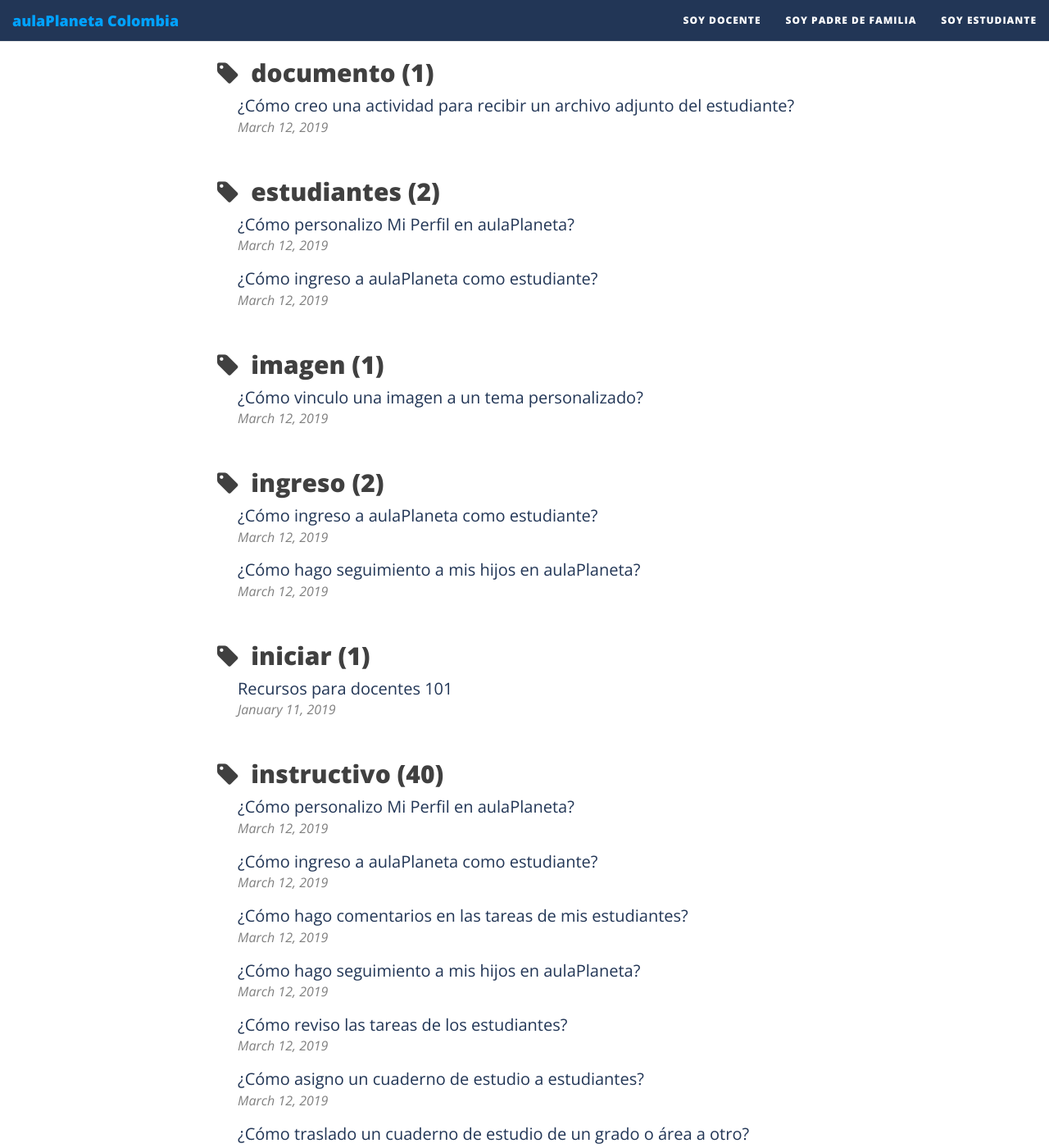
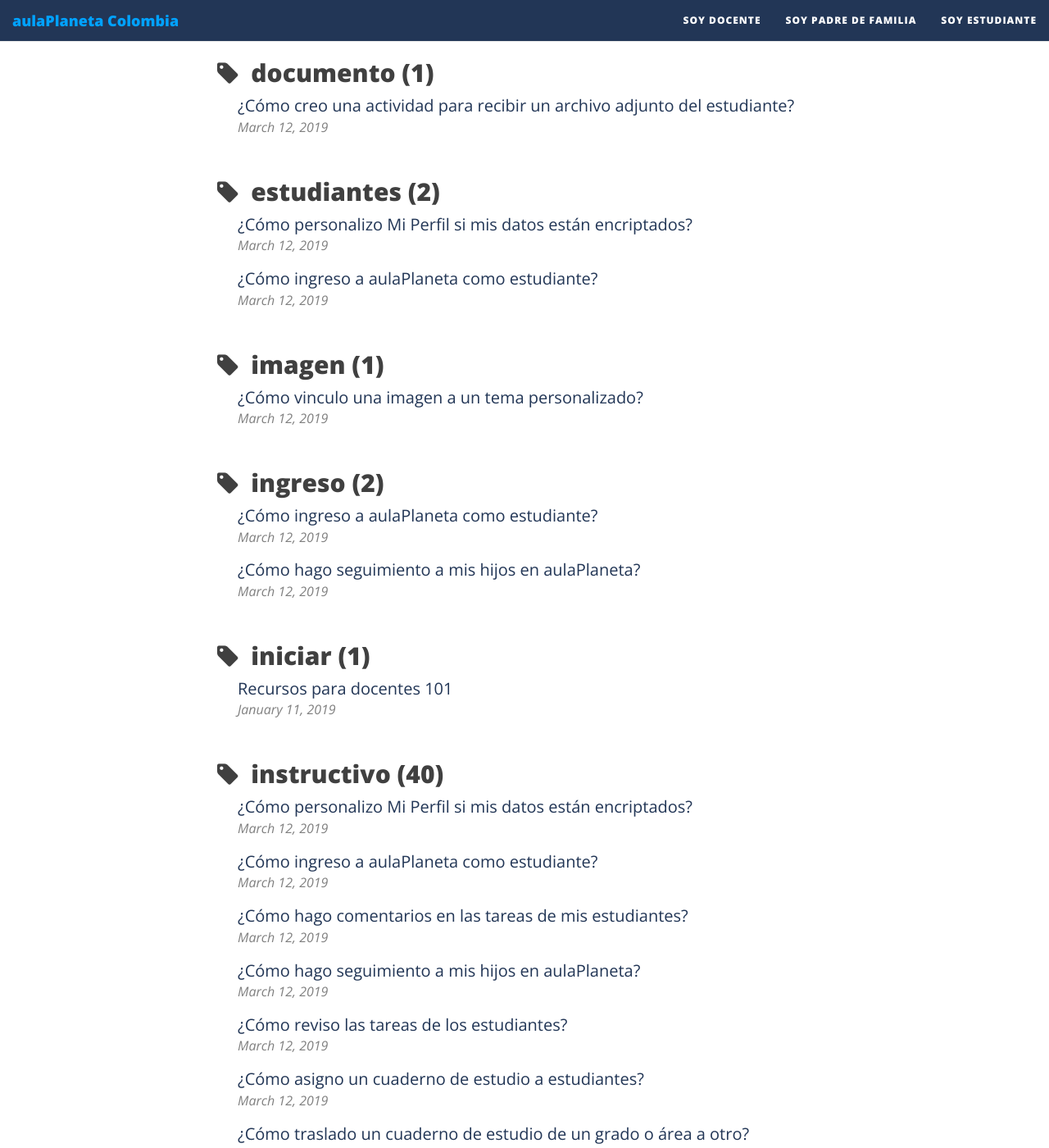
Before and after one commit to AulaPlanetaColombia/AulaPlanetaColombia.github.io, a Jekyll site: the page built from tags.html, in a window 1280 px wide and 1400 px high, scrolled down 5686 px. Shown: the whole window at 82% size. Built offline with Jekyll 4.4.1, drawn with Linux system fonts in a browser that asks for light colours; nearby versions of some CDN libraries; some of the changed text lies outside the part shown.

Commit message:
Cambio de título para Mi Perfil encriptado

```diff
--- a/_posts/2021-03-04-37_Personalizar_Mi_Perfil.md
+++ b/_posts/2021-03-04-37_Personalizar_Mi_Perfil.md
@@ -1,9 +1,9 @@
 ---
-title: ¿Cómo personalizo Mi Perfil en aulaPlaneta?
+title: ¿Cómo personalizo Mi Perfil si mis datos están encriptados?
 date: 2019-03-13 00:37:00
 tags: [estudiantes,docentes,personalizar,instructivo,videotutorial,perfil]
 ---
-Para personalizar Mi Perfil en aulaPlaneta y cambiar los caracteres especiales por su nombre y apellido, siga estos pasos:
+Para personalizar Mi Perfil en aulaPlaneta y cambiar los caracteres encriptados por el nombre y apellido, siga estos pasos:
 <video controls="controls" style="width: 100%">
   <source type="video/mp4" src="../vids/37_Personalizar_Mi_Perfil.mp4"></source>
   <p>Su navegador no permite videos.</p>
```
